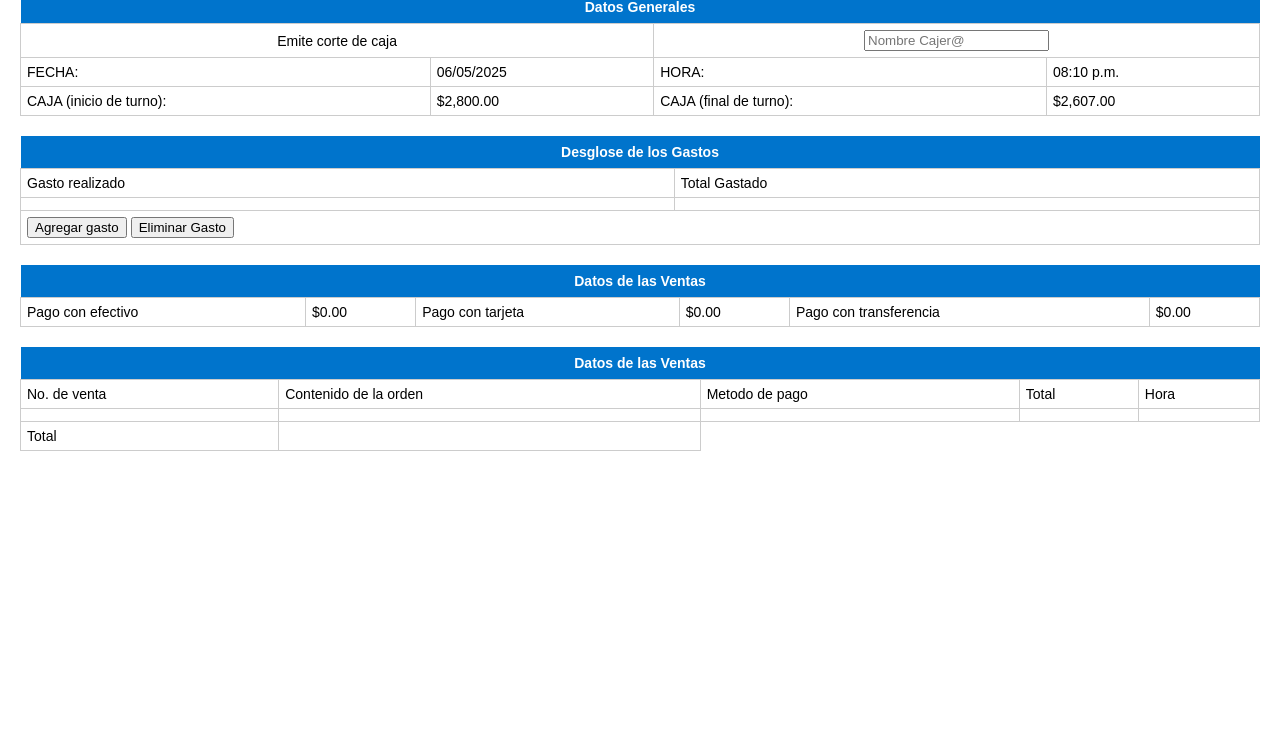
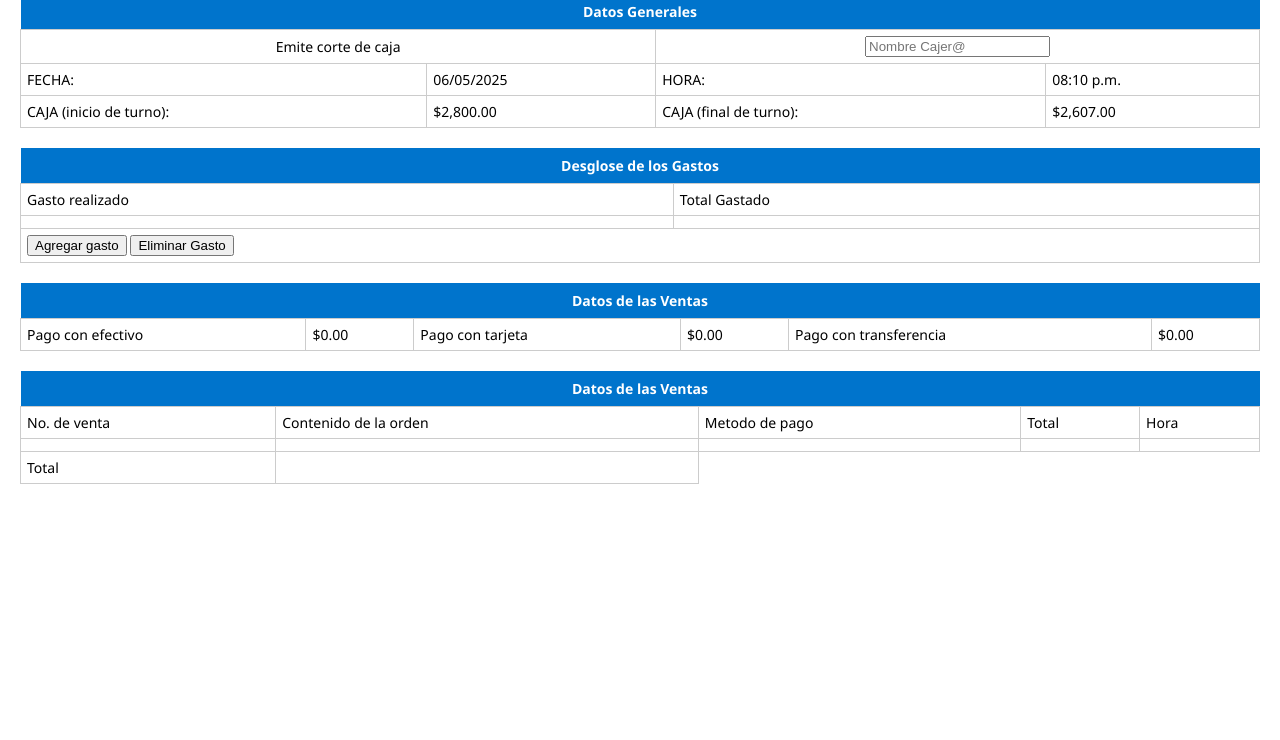
Before and after one commit to Tonnny1421/Diablos_Burgers, a plain HTML site: page complementos/corte.html in a window 1280 px wide. Shown: the part 60-800 px from the top of the page. Drawn offline with Linux system fonts and the light colour scheme.

Commit message:
cambiamos fuente de style.css

```diff
--- a/style/corte.css
+++ b/style/corte.css
@@ -1,5 +1,5 @@
 body {
-  font-family: Arial, sans-serif;
+  font-family: 'Segoe UI', sans-serif;
   margin: 20px;
   font-size: 14px;
   color: #000;
```
